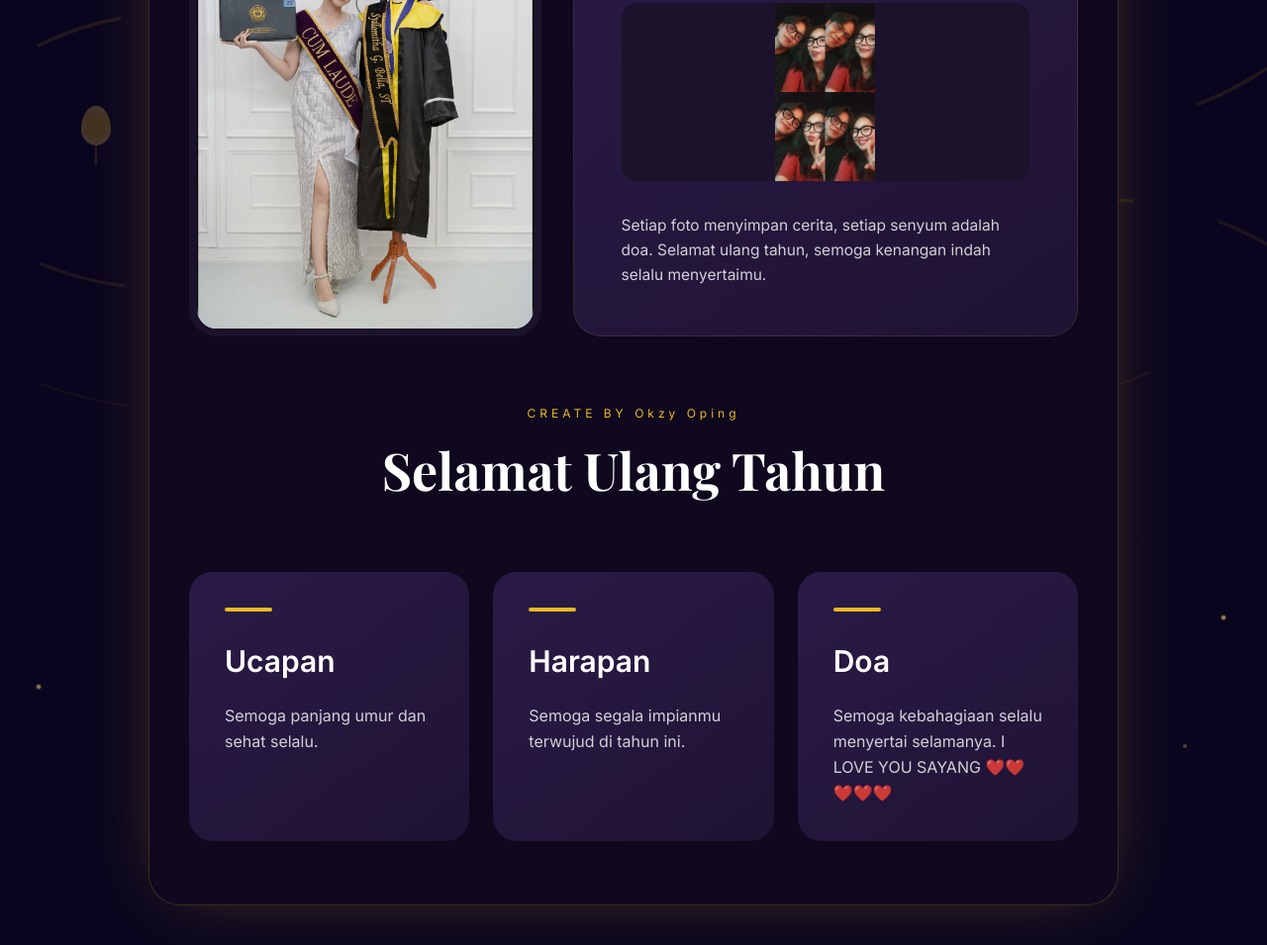
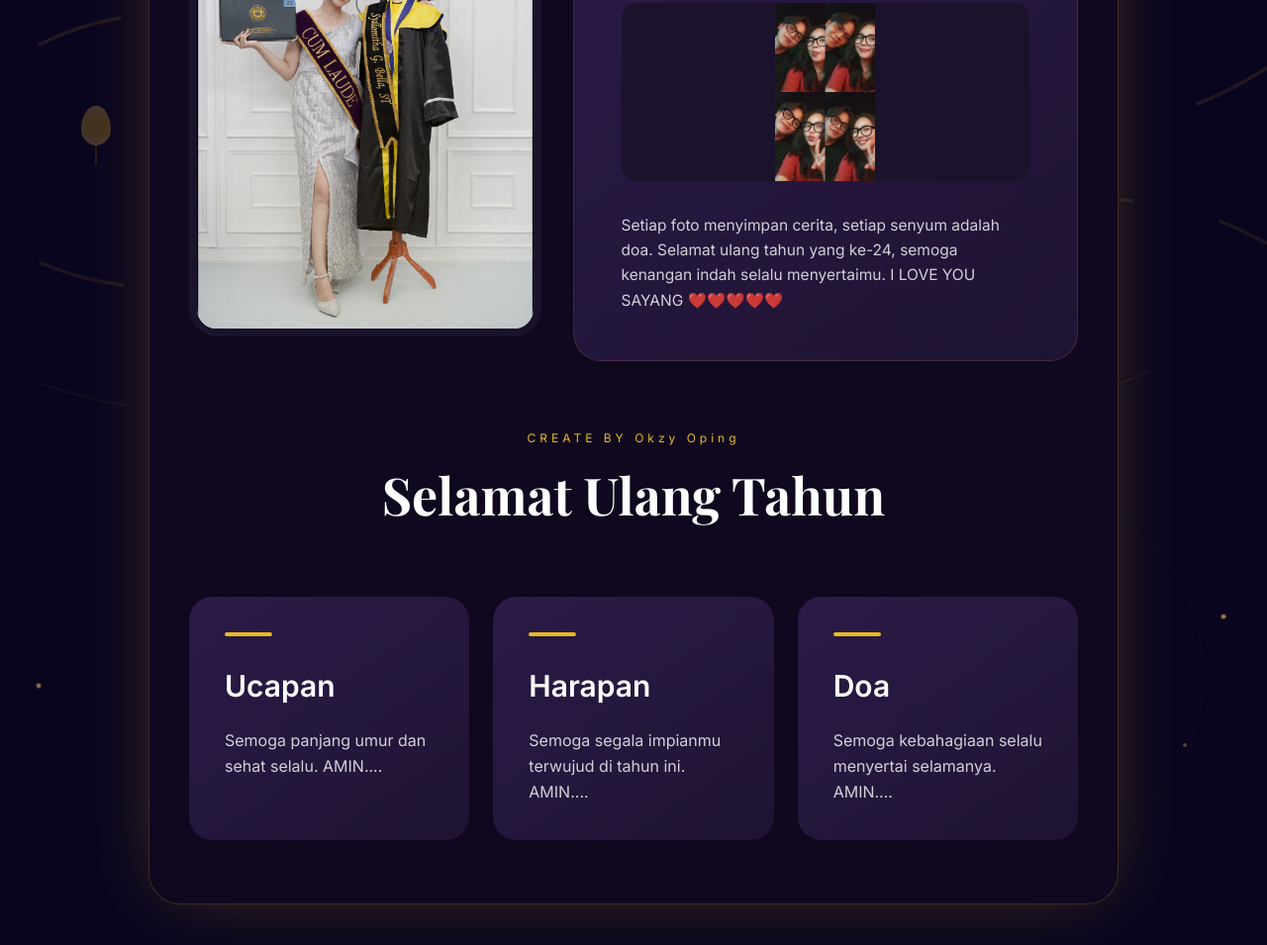
Before and after one commit to okzyoping/heppybirthday, a plain HTML site: page index.html in a window 1280 px wide. Shown: the part 515-1470 px from the top of the page at 99% size. Drawn offline with nearby package versions, Linux system fonts and the light colour scheme.

Commit message:
index.html

```diff
--- a/index.html
+++ b/index.html
@@ -311,7 +311,7 @@ box-shadow: 0 35px 70px -15px rgba(139, 92, 246, 0.35);
 </div>
 
 <p class="text-white/80 text-[15.5px] leading-relaxed">
-                        Setiap foto menyimpan cerita, setiap senyum adalah doa. Selamat ulang tahun, semoga kenangan indah selalu menyertaimu.
+                        Setiap foto menyimpan cerita, setiap senyum adalah doa. Selamat ulang tahun yang ke-24, semoga kenangan indah selalu menyertaimu. I LOVE YOU SAYANG ❤️❤️❤️❤️❤️
 </p>
 </div>
 </div>
@@ -327,17 +327,17 @@ box-shadow: 0 35px 70px -15px rgba(139, 92, 246, 0.35);
 <div class="purple-card rounded-3xl p-9 luxury-card">
 <div class="h-1 w-12 bg-[#e8b923] rounded mb-8"></div>
 <h3 class="text-3xl font-semibold">Ucapan</h3>
-<p class="mt-6 text-white/80 leading-relaxed">Semoga panjang umur dan sehat selalu.</p>
+<p class="mt-6 text-white/80 leading-relaxed">Semoga panjang umur dan sehat selalu. AMIN....</p>
 </div>
 <div class="purple-card rounded-3xl p-9 luxury-card">
 <div class="h-1 w-12 bg-[#e8b923] rounded mb-8"></div>
 <h3 class="text-3xl font-semibold">Harapan</h3>
-<p class="mt-6 text-white/80 leading-relaxed">Semoga segala impianmu terwujud di tahun ini.</p>
+<p class="mt-6 text-white/80 leading-relaxed">Semoga segala impianmu terwujud di tahun ini. AMIN....</p>
 </div>
 <div class="purple-card rounded-3xl p-9 luxury-card">
 <div class="h-1 w-12 bg-[#e8b923] rounded mb-8"></div>
 <h3 class="text-3xl font-semibold">Doa</h3>
-<p class="mt-6 text-white/80 leading-relaxed">Semoga kebahagiaan selalu menyertai selamanya. I LOVE YOU SAYANG ❤️❤️❤️❤️❤️</p>
+<p class="mt-6 text-white/80 leading-relaxed">Semoga kebahagiaan selalu menyertai selamanya. AMIN....</p>
 </div>
 </div>
 </div>
```
